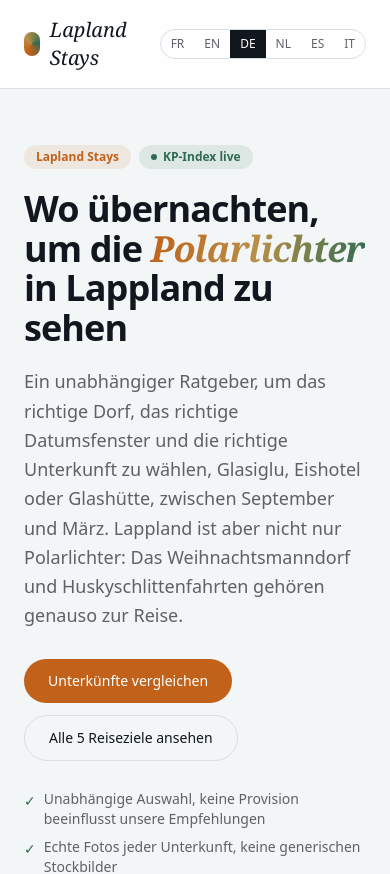
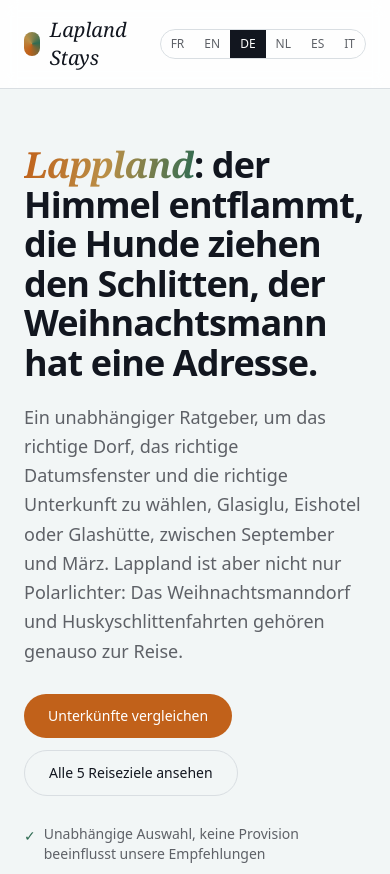
Before and after one commit to mansonjb/lapland, a Next.js app: page /de in a window 390 px wide. Shown: the top 874 px of the page. Built offline with nearby package versions, Linux system fonts and the light colour scheme; no server answers.

Commit message:
Rewrite hero headline to cover the whole site, not just aurora
Drops the brand/KP badges and the literal "Where to stay to see the
northern lights" H1 for a single sentence spanning aurora, huskies
and Santa Claus across all 6 locales.

```diff
--- a/app/[locale]/page.tsx
+++ b/app/[locale]/page.tsx
@@ -38,21 +38,10 @@ export default async function HomePage({
       <section className="relative overflow-hidden pb-24 pt-14">
         <div className="mx-auto grid max-w-(--spacing-maxw) gap-10 px-6 lg:grid-cols-2 lg:items-center lg:gap-16">
           <div>
-            <div className="flex flex-wrap items-center gap-2">
-              <span className="rounded-full bg-copper/10 px-3 py-1 text-xs font-semibold text-copper">
-                {t.hero.badgeBrand}
-              </span>
-              <span className="flex items-center gap-1.5 rounded-full bg-spruce/10 px-3 py-1 text-xs font-semibold text-spruce">
-                <span aria-hidden className="h-1.5 w-1.5 rounded-full bg-spruce" />
-                {t.hero.badgeKp}
-              </span>
-            </div>
-
-            <h1 className="mt-5 text-4xl font-semibold leading-[1.1] tracking-tight text-ink sm:text-5xl">
-              {t.hero.titlePre}{" "}
+            <h1 className="text-4xl font-semibold leading-[1.1] tracking-tight text-ink sm:text-5xl">
               <span className="font-display text-gradient-brand">
                 {t.hero.titleHighlight}
-              </span>{" "}
+              </span>
               {t.hero.titlePost}
             </h1>
 
--- a/data/i18n/de.ts
+++ b/data/i18n/de.ts
@@ -23,9 +23,9 @@ export const UI_DE: Dict = {
   hero: {
     badgeBrand: "Lapland Stays",
     badgeKp: "KP-Index live",
-    titlePre: "Wo übernachten, um die",
-    titleHighlight: "Polarlichter",
-    titlePost: "in Lappland zu sehen",
+    titlePre: "",
+    titleHighlight: "Lappland",
+    titlePost: ": der Himmel entflammt, die Hunde ziehen den Schlitten, der Weihnachtsmann hat eine Adresse.",
     lede: "Ein unabhängiger Ratgeber, um das richtige Dorf, das richtige Datumsfenster und die richtige Unterkunft zu wählen, Glasiglu, Eishotel oder Glashütte, zwischen September und März. Lappland ist aber nicht nur Polarlichter: Das Weihnachtsmanndorf und Huskyschlittenfahrten gehören genauso zur Reise.",
     ctaPrimary: "Unterkünfte vergleichen",
     ctaSecondary: "Alle 5 Reiseziele ansehen",
--- a/data/i18n/en.ts
+++ b/data/i18n/en.ts
@@ -23,9 +23,9 @@ export const UI_EN: Dict = {
   hero: {
     badgeBrand: "Lapland Stays",
     badgeKp: "Live KP index",
-    titlePre: "Where to stay to see the",
-    titleHighlight: "northern lights",
-    titlePost: "in Lapland",
+    titlePre: "",
+    titleHighlight: "Lapland",
+    titlePost: ": the sky catches fire, the dogs pull the sled, Santa has an address.",
     lede: "An independent guide to picking the right village, the right date window, and the right stay, glass igloo, ice hotel or glazed cabin, between September and March. Lapland isn't only about the lights either: Santa Claus Village and husky sledding are part of the trip too.",
     ctaPrimary: "Compare stays",
     ctaSecondary: "See all 5 destinations",
--- a/data/i18n/es.ts
+++ b/data/i18n/es.ts
@@ -23,9 +23,9 @@ export const UI_ES: Dict = {
   hero: {
     badgeBrand: "Lapland Stays",
     badgeKp: "Índice KP en vivo",
-    titlePre: "Dónde dormir para ver la",
-    titleHighlight: "aurora boreal",
-    titlePost: "en Laponia",
+    titlePre: "",
+    titleHighlight: "Laponia",
+    titlePost: ": el cielo se enciende, los perros tiran del trineo, Papá Noel tiene una dirección.",
     lede: "Una guía independiente para elegir el pueblo adecuado, la fecha adecuada y el alojamiento adecuado, iglu de cristal, hotel de hielo o cabaña acristalada, entre septiembre y marzo. Laponia tampoco se limita a las auroras: el Pueblo de Papá Noel y los trineos de huskies también forman parte del viaje.",
     ctaPrimary: "Comparar alojamientos",
     ctaSecondary: "Ver los 5 destinos",
--- a/data/i18n/fr.ts
+++ b/data/i18n/fr.ts
@@ -23,9 +23,9 @@ export const UI_FR: Dict = {
   hero: {
     badgeBrand: "Lapland Stays",
     badgeKp: "Indice KP en direct",
-    titlePre: "Où dormir pour voir les",
-    titleHighlight: "aurores boréales",
-    titlePost: "en Laponie",
+    titlePre: "",
+    titleHighlight: "La Laponie",
+    titlePost: ": le ciel s'embrase, les chiens tirent le traîneau, le Père Noël a une adresse.",
     lede: "Guide indépendant pour choisir le bon village, la bonne fenêtre de dates et le bon hébergement, igloo de verre, hôtel de glace ou cabane vitrée, entre septembre et mars. Ici, la Laponie ne se résume pas aux aurores : Village du Père Noël et traîneaux à chiens font aussi partie du voyage.",
     ctaPrimary: "Comparer les hébergements",
     ctaSecondary: "Voir les 5 destinations",
--- a/data/i18n/it.ts
+++ b/data/i18n/it.ts
@@ -23,9 +23,9 @@ export const UI_IT: Dict = {
   hero: {
     badgeBrand: "Lapland Stays",
     badgeKp: "Indice KP in diretta",
-    titlePre: "Dove dormire per vedere l'",
-    titleHighlight: "aurora boreale",
-    titlePost: "in Lapponia",
+    titlePre: "",
+    titleHighlight: "Lapponia",
+    titlePost: ": il cielo si accende, i cani tirano la slitta, Babbo Natale ha un indirizzo.",
     lede: "Una guida indipendente per scegliere il villaggio giusto, il periodo giusto e l'alloggio giusto, iglu di vetro, hotel di ghiaccio o baita vetrata, tra settembre e marzo. La Lapponia non si limita alle aurore: anche il Villaggio di Babbo Natale e le slitte trainate dagli husky fanno parte del viaggio.",
     ctaPrimary: "Confronta gli alloggi",
     ctaSecondary: "Vedi tutte le 5 destinazioni",
--- a/data/i18n/nl.ts
+++ b/data/i18n/nl.ts
@@ -23,9 +23,9 @@ export const UI_NL: Dict = {
   hero: {
     badgeBrand: "Lapland Stays",
     badgeKp: "KP-index live",
-    titlePre: "Waar overnachten om het",
-    titleHighlight: "noorderlicht",
-    titlePost: "in Lapland te zien",
+    titlePre: "",
+    titleHighlight: "Lapland",
+    titlePost: ": de hemel ontbrandt, de honden trekken de slee, de Kerstman heeft een adres.",
     lede: "Een onafhankelijke gids om het juiste dorp, de juiste periode en het juiste verblijf te kiezen, glazen iglo, ijshotel of glazen hut, tussen september en maart. Lapland gaat niet alleen over het noorderlicht: het Kerstman Dorp en husky sleeën horen er ook bij.",
     ctaPrimary: "Vergelijk verblijven",
     ctaSecondary: "Bekijk alle 5 bestemmingen",
```
